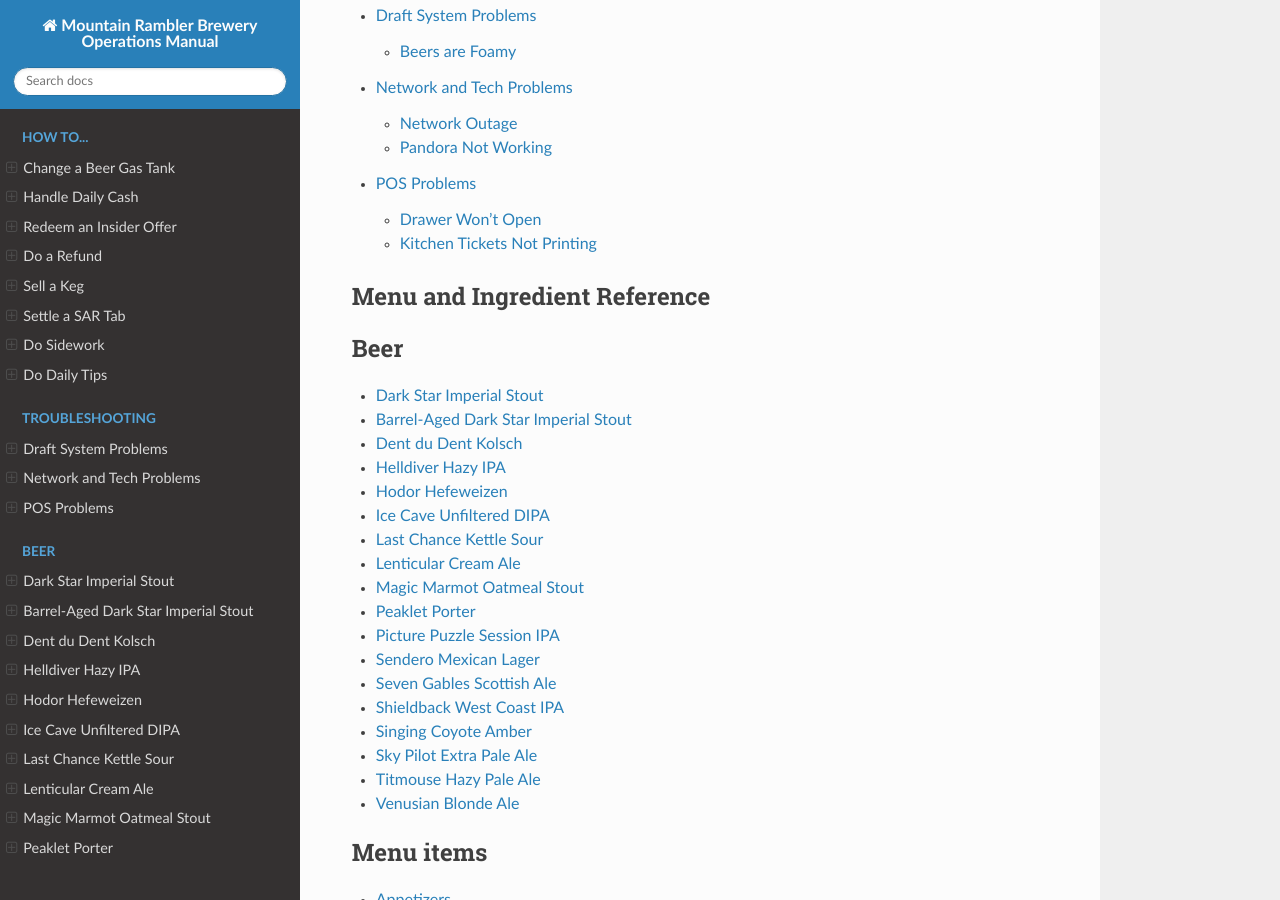
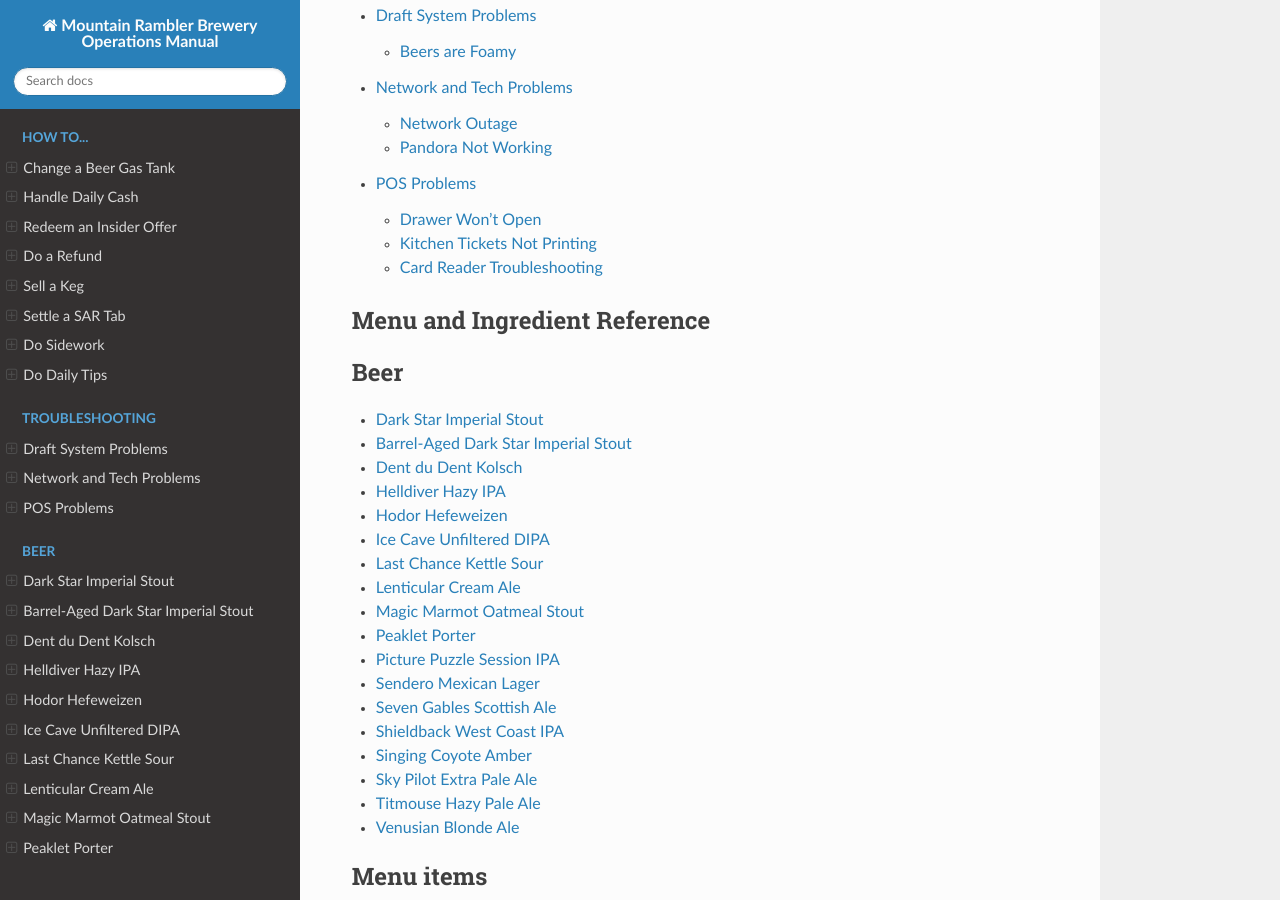
Before and after one commit to zhenry9/mrb-docs, a Sphinx documentation site: the page built from docs/source/index.rst, in a window 1280 px wide and 900 px high, scrolled down 750 px. Built offline with Sphinx 7.4.7 and the Read the Docs theme 3.1.0, drawn with Linux system fonts in a browser that asks for light colours.

Commit message:
Update pos-troubleshooting.rst

```diff
--- a/docs/source/troubleshooting/pos-troubleshooting.rst
+++ b/docs/source/troubleshooting/pos-troubleshooting.rst
@@ -28,3 +28,7 @@
 - **Stuck QR Code Order: Check the tablet in the Prep Room to make sure there are no red QR code tickets. This means that they have not been sent through. Click on the "Arryved Printin Co" app then go to "Print Jobs" and click "reprint on any red QR orders. They should reprint up front, turn green, and all systems should be back online
 
 If none of these fix the problem, it could be a :ref:`Network Outage`.
+
+Card Reader Troubleshooting
+----------------------------
+<https://domain.invalid/>https://support.arryved.com/portal/en/kb/articles/tdynamo-troubleshooting
```
